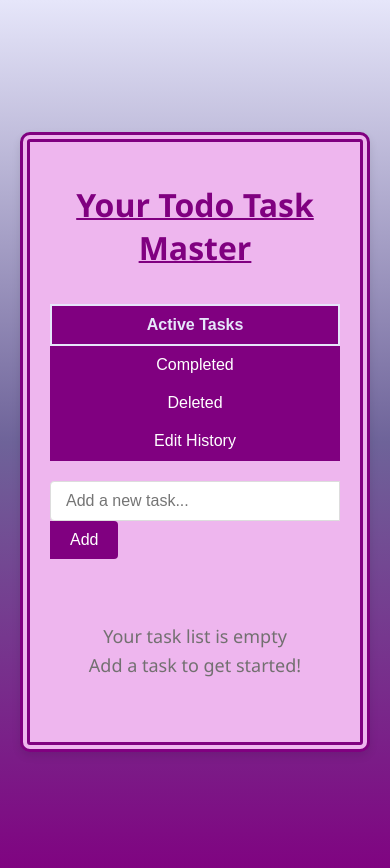
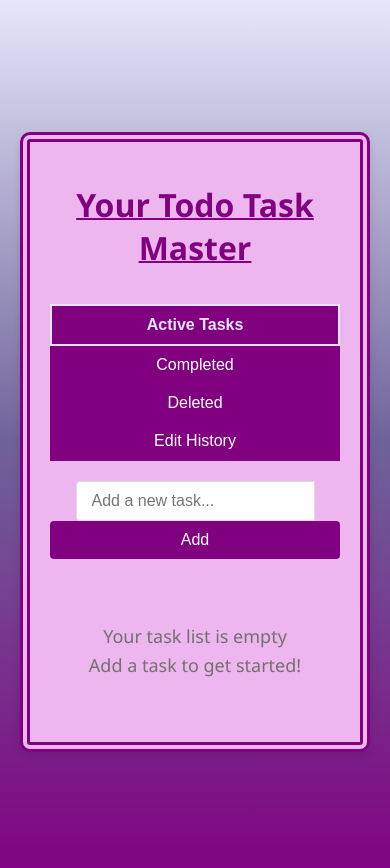
Before and after one commit to himashree56/TodoList, a React (Vite) app: page / in a window 390 px wide. Shown: the top 868 px of the page. Built offline with nearby package versions, Linux system fonts and the light colour scheme.

Commit message:
Update App.css

```diff
--- a/src/App.css
+++ b/src/App.css
@@ -57,6 +57,7 @@ h1 {
 .add-task-form {
   display: flex;
   flex-wrap: wrap;
+  justify-content: center;
   margin-bottom: 20px;
 }
 
@@ -77,6 +78,7 @@ h1 {
   cursor: pointer;
   font-size: 16px;
   transition: background-color 0.3s;
+  text-align: center;
 }
 
 .add-button:hover {
@@ -159,6 +161,7 @@ h1 {
   padding: 3px 8px;
   border-radius: 12px;
   margin-bottom: 10px;
+  text-align: center;
 }
 
 .task-actions {
@@ -247,24 +250,6 @@ h1 {
   color: #555;
 }
 
-.edit-diff {
-  background-color: #f9f9f9;
-  padding: 10px;
-  border-radius: 4px;
-  margin-bottom: 10px;
-}
-
-.previous-text {
-  color: #e53935;
-  text-decoration: line-through;
-  margin: 5px 0;
-}
-
-.new-text {
-  color: #43a047;
-  margin: 5px 0;
-}
-
 .history-list .task-item {
   margin-bottom: 15px;
 }
@@ -272,13 +257,20 @@ h1 {
 @media (max-width: 600px) {
   .task-content {
     flex-direction: column;
+    align-items: center;
   }
-
   .task-actions {
     justify-content: center;
   }
-
   .tabs {
     flex-direction: column;
   }
+  .add-task-form {
+    flex-direction: column;
+    align-items: center;
+  }
+  .add-button {
+    width: 100%;
+    border-radius: 4px;
+  }
 }
```
